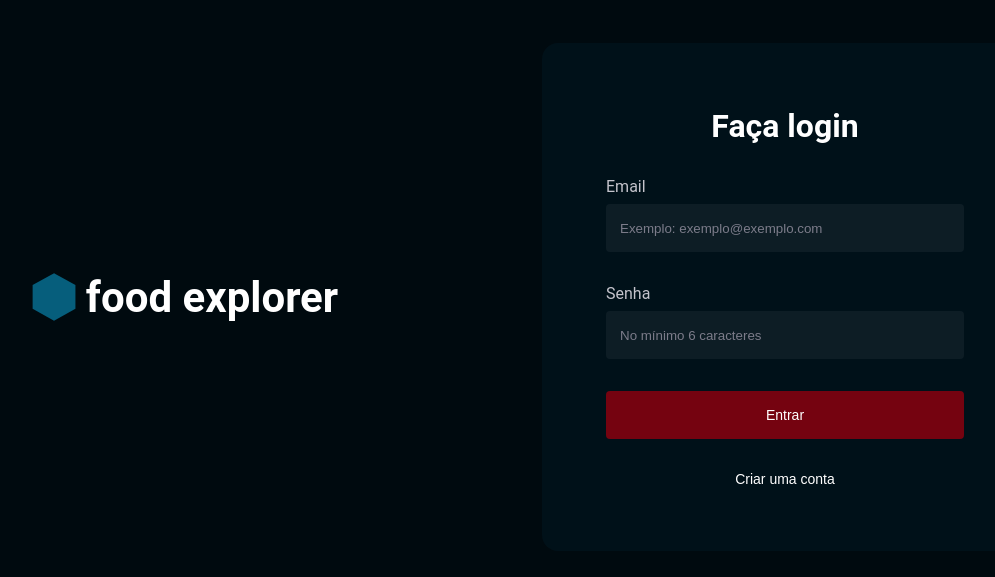
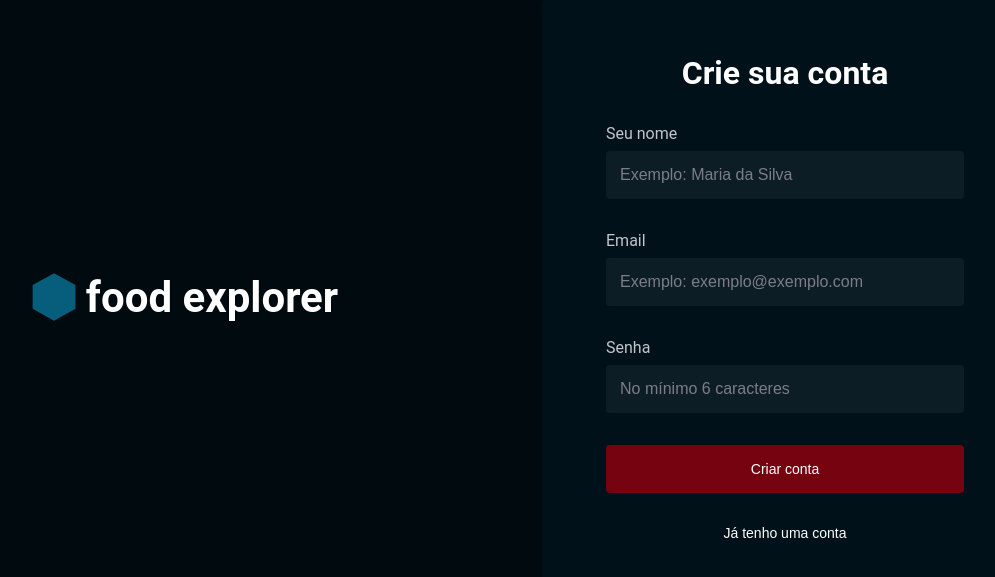
Before and after one commit to jdeymisson/front-food-explorer, a React (Vite) app: page / in a window 1280 px wide. Shown: the part 103-680 px from the top of the page, without its empty margins (148-1143 px from the left). Built offline with nearby package versions, Linux system fonts and the light colour scheme.

Commit message:
:sparkles: feat: criado a interface de signUp

```diff
--- a/src/App.jsx
+++ b/src/App.jsx
@@ -1,10 +1,11 @@
-import { SignIn } from "./pages/SignIn/"
+import { SignIn } from "./pages/SignIn/";
+import { SignUp } from "./pages/SignUp/";
 
 function App() {
 
   return (
     <>
-      <SignIn />
+      <SignUp />
     </>
   )
 }
--- a/src/components/Input/styles.js
+++ b/src/components/Input/styles.js
@@ -26,7 +26,7 @@ export const Input = styled.input`
     color: ${({ theme }) => theme.COLORS.WHITE_100};
 
     border: 0;
-
+    font-size: 1.6rem;
     width: 100%;
     height: 4.8rem;
     padding: 1.6rem 1.4rem;
--- /dev/null
+++ b/src/pages/SignUp/hooks/index.jsx
@@ -0,0 +1,23 @@
+import { useRef, useEffect } from "react";
+
+export const useSignUp = () => {
+    const name = useRef("");
+    const email = useRef("");
+    const password = useRef("");
+    const loading = useRef(false);
+
+    const handleSignUp = () => {
+        console.log("Função de se registrar");
+        console.log(`Email: ${email.current}`);
+        console.log(`Email: ${email.current}`);
+        console.log(`Password: ${password.current}`)
+    };
+
+    return {
+        name,
+        email,
+        password,
+        loading,
+        handleSignUp
+    };
+};
--- /dev/null
+++ b/src/pages/SignUp/index.jsx
@@ -0,0 +1,72 @@
+import { Input } from "../../components/Input";
+import { Button } from "../../components/Button";
+
+import { Container, Brand, ContentForm } from "./styles";
+import { useSignUp } from "./hooks";
+import loadSpinner  from "../../assets/spined-loading.gif";
+
+export const SignUp = () => {
+    const { email, password, loading, handleSignUp } = useSignUp();
+
+    return (
+        <Container>
+            <Brand>
+                <svg
+                    width="44"
+                    height="48"
+                    viewBox="0 0 44 48"
+                    fill="none"
+                    xmlns="http://www.w3.org/2000/svg"
+                >
+                <path
+                d="M22.0318 0.216492L43.4349 12.0918V35.8425L22.0318 47.7179L0.628698 35.8425V12.0918L22.0318 0.216492Z"
+                fill="#065E7C"
+                />
+                </svg>
+                <h1>food explorer</h1>
+            </Brand>
+
+            <ContentForm>
+                <form>
+                    <h1>Crie sua conta</h1>
+                    <Input
+                        type="text"
+                        id="name"
+                        title="Seu nome"
+                        placeholder="Exemplo: Maria da Silva"
+                        onChange={({ target }) => email.current = target.value}
+                        required
+                    />
+
+                    <Input
+                        type="email"
+                        id="email"
+                        title="Email"
+                        placeholder="Exemplo: exemplo@exemplo.com"
+                        onChange={({ target }) => email.current = target.value}
+                        required
+                    />
+
+                    <Input
+                        type="password"
+                        id="password"
+                        title="Senha"
+                        placeholder="No mínimo 6 caracteres"
+                        onChange={({ target }) => password.current = target.value}
+                        minLength="6"
+                        required
+                    />
+
+                    <Button
+                        title={!loading.current ? "Criar conta" : ""}
+                        image={loading.current && loadSpinner}
+                        onClick={handleSignUp}
+                        disabled={loading.current}
+                    />
+
+                    <a>Já tenho uma conta</a>
+                </form>
+            </ContentForm>
+        </Container>
+    );
+}
--- /dev/null
+++ b/src/pages/SignUp/styles.js
@@ -0,0 +1,79 @@
+import styled from "styled-components";
+
+export const Container = styled.div`
+    width: 100%;
+    height: 100vh;
+
+    @media (min-width: 768px) {
+        display: flex;
+        justify-content: space-between;
+        align-items: center;
+        margin: auto;
+        width: 120rem;
+    }
+`
+
+export const Brand = styled.div`
+    flex: 1;
+    padding: 5rem;
+
+    display: flex;
+    align-items: center;
+    justify-content: center;
+    gap: 1rem;
+
+    h1 {
+        font-size: clamp(3.2rem, 1rem + 5vw, 4.2rem);
+        color: ${({ theme }) => theme.COLORS.WHITE_100};
+    }
+
+    @media (max-width: 768px) {
+        width: 100%;
+        text-align: center;
+
+        margin-top: 15.8rem;
+    }
+`
+
+export const ContentForm = styled.div`
+    flex: 1;
+
+    > form {
+        max-width: 78.4rem;
+        margin: auto;
+        padding: 6.4rem;
+
+        border-radius: 1.6rem;
+
+        background: ${({ theme }) => theme.COLORS.BACKGROUND_DARK_700};
+
+        display: flex;
+        flex-direction: column;
+        flex: 1;
+        gap: 3.2rem;
+
+        > h1 {
+            font-size: 3.2rem;
+            text-align: center;
+            color: ${({ theme }) => theme.COLORS.WHITE_100};
+        }
+
+        > a {
+            color: ${({ theme }) => theme.COLORS.WHITE_100};
+            font-size: 1.4rem;
+            text-align: center;
+        }
+    }
+
+@media (min-width: 768px) {
+    margin-inline: 0;
+    padding: 6.4rem;
+}
+
+@media (max-width: 768px) {
+    background: transparent;
+
+    > h1 {
+        display: none;
+    }
+}`
```
